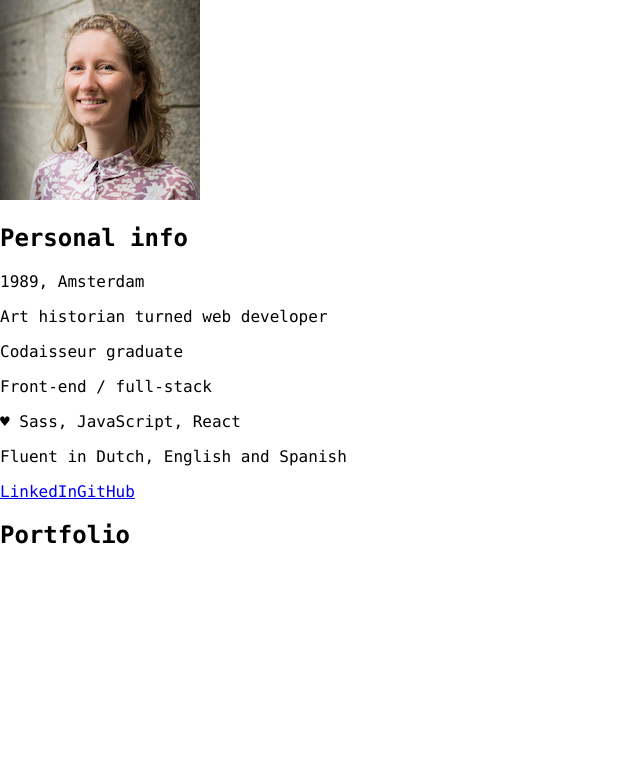
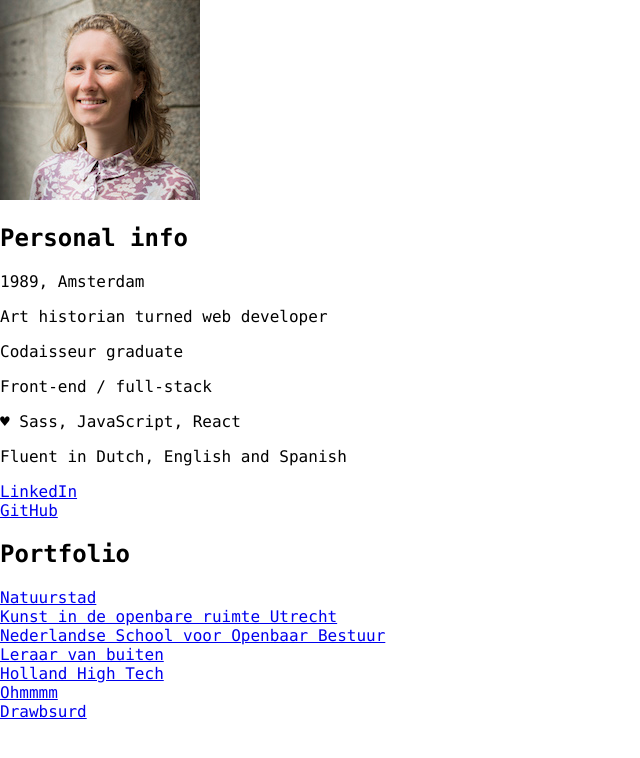
Before and after one commit to LeoniePeters/leoniepeters.com, a React (Create React App) app: page / in a window 1280 px wide. Shown: the top 758 px of the page, without its empty margins (0-640 px from the left). Built offline with nearby package versions, Linux system fonts and the light colour scheme.

Commit message:
basis portfolio links

```diff
--- a/src/App.js
+++ b/src/App.js
@@ -19,21 +19,62 @@ function App() {
             <p>Front-end / full-stack</p>
             <p>♥ Sass, JavaScript, React</p>
             <p>Fluent in Dutch, English and Spanish</p>
+            <div>
               <a
                 href="https://www.linkedin.com/in/leonie-e-peters/"
                 target="_blank"
               >
                 LinkedIn
               </a>
+            </div>
+            <div>
               <a href="https://github.com/LeoniePeters" target="_blank">
                 GitHub
               </a>
             </div>
           </div>
+        </div>
         <div className="main-content">
           <div className="portfolio">
             <h2>Portfolio</h2>
-            <div className></div>
+            <div className>
+              <a href="https://www.natuurstad.nl/" target="_blank">
+                Natuurstad
+              </a>
+            </div>
+            <div className>
+              <a
+                href="https://www.kunstinopenbareruimte-utrecht.nl/"
+                target="_blank"
+              >
+                Kunst in de openbare ruimte Utrecht
+              </a>
+            </div>
+            <div className>
+              <a href="https://www.nsob.nl/" target="_blank">
+                Nederlandse School voor Openbaar Bestuur
+              </a>
+            </div>
+            <div className>
+              <a href="https://www.leraarvanbuiten.nl/" target="_blank">
+                Leraar van buiten
+              </a>
+            </div>
+            <div className>
+              <a href="https://www.hollandhightech.nl/" target="_blank">
+                Holland High Tech
+              </a>
+            </div>
+            <div className>
+              <a href="https://ohmmmm.netlify.app/" target="_blank">
+                Ohmmmm
+              </a>
+            </div>
+            <div className>
+              <a href="https://drawbsurd.netlify.app/" target="_blank">
+                Drawbsurd
+              </a>
+            </div>
           </div>
         </div>
       </main>
```
Lines whose indentation alone changed are shown as unchanged.
